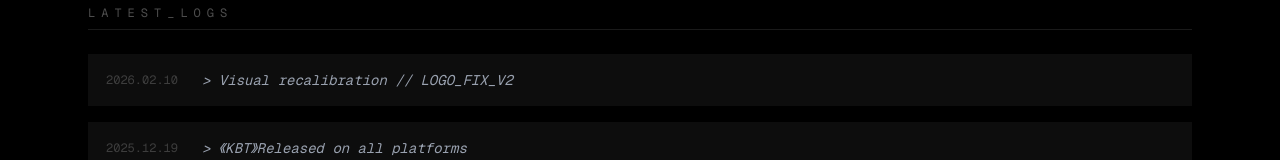
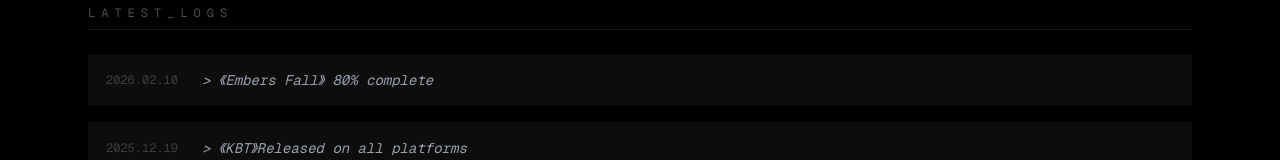
Before and after one commit to 4BDENforbidden/4bden-music-site, a Next.js app: page / in a window 1280 px wide. Shown: the part 928-1088 px from the top of the page. Built offline with nearby package versions, Linux system fonts and the light colour scheme.

Commit message:
Correct logs

```diff
--- a/app/page.tsx
+++ b/app/page.tsx
@@ -10,7 +10,7 @@ export default function Home() {
   ];
 
   const logs = [
-    { date: "2026.02.10", content: "Visual recalibration // LOGO_FIX_V2" },
+    { date: "2026.02.10", content: "《Embers Fall》 80% complete" },
     { date: "2025.12.19", content: "《KBT》Released on all platforms" },
     { date: "Before", content: "music uploaded on NetEaseMusic only"},
   ];
```
